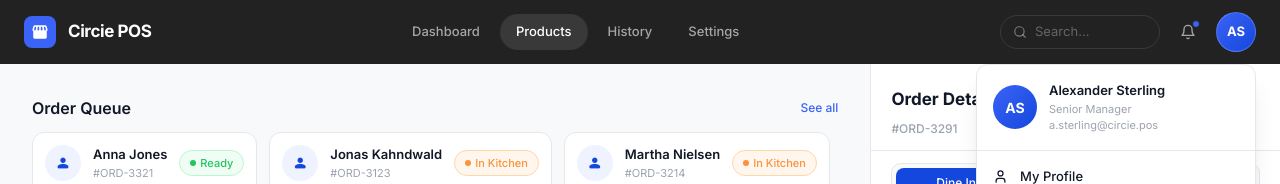
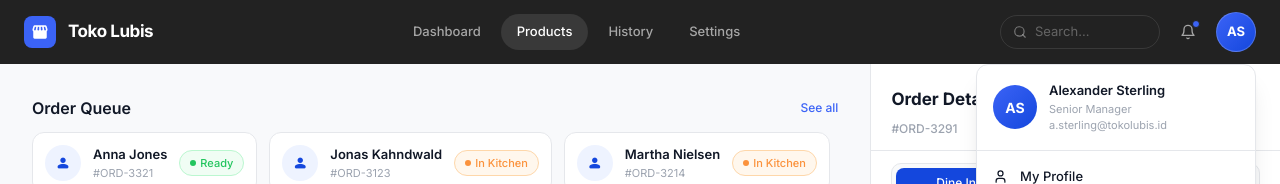
Before and after one commit to itscasaa/Kasir-System, a React (Vite) app: page / in a window 1280 px wide. Both pictures are taken after a click on the button "AS". Shown: the top 184 px of the page. Built offline with nearby package versions, Linux system fonts and the light colour scheme.

Commit message:
Change store name references to Toko Lubis

```diff
--- a/index.html
+++ b/index.html
@@ -4,7 +4,7 @@
     <meta charset="UTF-8" />
     <link rel="icon" type="image/svg+xml" href="/favicon.svg" />
     <meta name="viewport" content="width=device-width, initial-scale=1.0" />
-    <title>Circie POS</title>
+    <title>Toko Lubis</title>
     <link rel="preconnect" href="https://fonts.googleapis.com" />
     <link rel="preconnect" href="https://fonts.gstatic.com" crossorigin />
     <link href="https://fonts.googleapis.com/css2?family=Inter:wght@400;500;600;700;800&display=swap" rel="stylesheet" />
--- a/src/components/Navbar.jsx
+++ b/src/components/Navbar.jsx
@@ -38,7 +38,7 @@ export default function Navbar({ activePage = 'products', onNavigate, searchPlac
             storefront
           </span>
         </div>
-        <span className="text-white font-bold text-[17px] tracking-tight">Circie POS</span>
+        <span className="text-white font-bold text-[17px] tracking-tight">Toko Lubis</span>
       </div>
 
       {/* Nav Links */}
@@ -92,7 +92,7 @@ export default function Navbar({ activePage = 'products', onNavigate, searchPlac
                 <div className="min-w-0">
                   <p className="text-[13px] font-semibold text-textPrimary truncate">Alexander Sterling</p>
                   <p className="text-[11px] text-textMuted truncate">Senior Manager</p>
-                  <p className="text-[11px] text-textMuted truncate">a.sterling@circie.pos</p>
+                  <p className="text-[11px] text-textMuted truncate">a.sterling@tokolubis.id</p>
                 </div>
               </div>
               {/* Menu Items */}
--- a/src/components/dashboard/StaffInsightsPanel.jsx
+++ b/src/components/dashboard/StaffInsightsPanel.jsx
@@ -20,7 +20,7 @@ export default function StaffInsightsPanel() {
           </div>
           <div>
             <h2 className="text-[15px] font-bold text-textPrimary">Staff Insights</h2>
-            <p className="text-[11px] text-textMuted">Circie POS Intelligence</p>
+            <p className="text-[11px] text-textMuted">Toko Lubis Intelligence</p>
           </div>
         </div>
 
--- a/src/data/settingsData.js
+++ b/src/data/settingsData.js
@@ -1,5 +1,5 @@
 export const defaultSettings = {
-  storeName: 'Circie Downtown',
+  storeName: 'Toko Lubis',
   currency: 'USD ($) - US Dollar',
   address: '123 Espresso Way, Downtown District, Metropolis, NY 10001'
 };
--- a/src/pages/SettingsPage.jsx
+++ b/src/pages/SettingsPage.jsx
@@ -4,7 +4,7 @@ import { ChevronRight, Camera } from 'lucide-react';
 const defaults = {
   fullName: 'Alexander Sterling',
   staffId: 'CRT-90210',
-  email: 'a.sterling@circie.pos',
+  email: 'a.sterling@tokolubis.id',
   phone: '+1 (555) 123-4567',
   language: 'English (United States)',
   darkMode: false,
```
Also changed, not shown: 1 other file (tests, documents, lock files or other folders).
